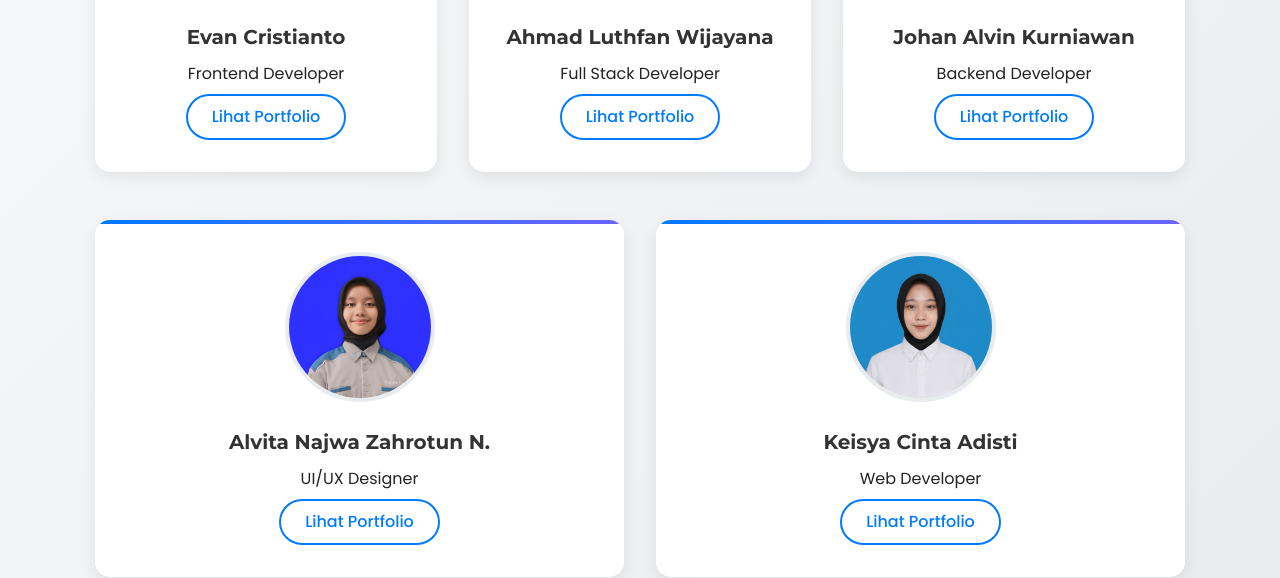
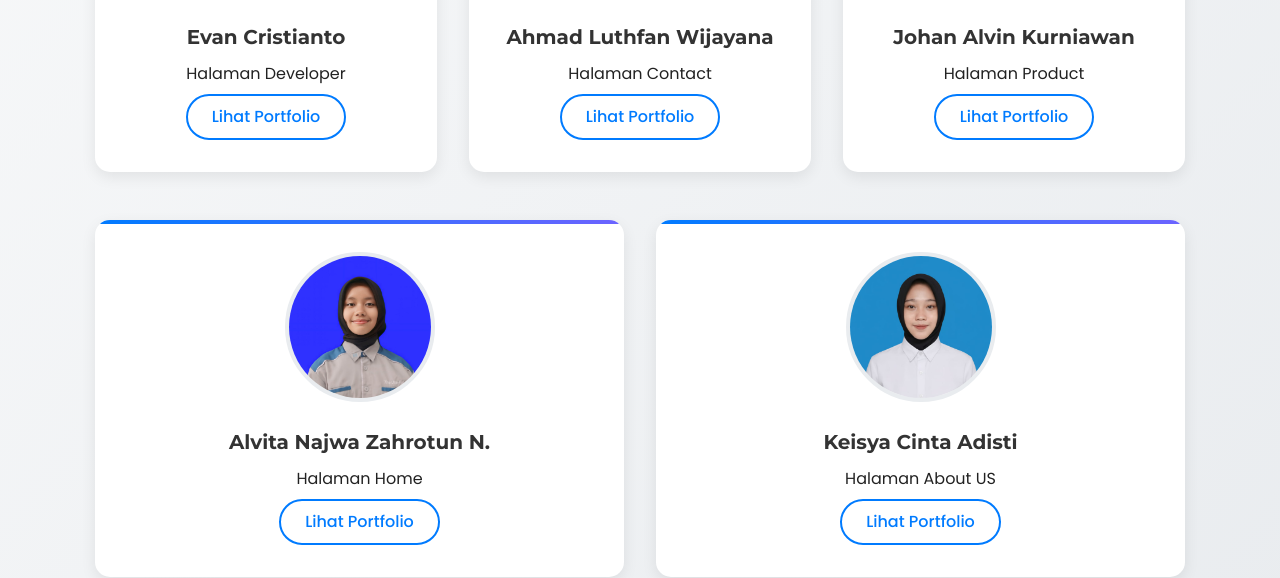
Before and after one commit to JohanAlvin/Citra-Abadi, a plain HTML site: page developer.html in a window 1280 px wide. Shown: the part 496-1074 px from the top of the page. Drawn offline with Linux system fonts and the light colour scheme.

Commit message:
Update developer.html

```diff
--- a/developer.html
+++ b/developer.html
@@ -55,7 +55,7 @@
                             <img src="img/Evan.png" alt="Evan Cristianto">
                         </div>
                         <h3>Evan Cristianto</h3>
-                        <p class="developer-role">Frontend Developer</p>
+                        <p class="developer-role">Halaman Developer</p>
                         <a href="https://evanpersonal629-code.github.io/Personal-/HTMl/home.html" target="_blank" class="github-link">Lihat Portfolio</a>
                     </div>
 
@@ -64,7 +64,7 @@
                             <img src="img/lutfhan.jpg" alt="Ahmad Luthfan Wijayana">
                         </div>
                         <h3>Ahmad Luthfan Wijayana</h3>
-                        <p class="developer-role">Full Stack Developer</p>
+                        <p class="developer-role">Halaman Contact</p>
                         <a href="https://ahmadluthfanwijayana.github.io/PortoLuthfan/" target="_blank" class="github-link">Lihat Portfolio</a>
                     </div>
 
@@ -73,7 +73,7 @@
                             <img src="img/johan.jpg" alt="Johan Alvin Kurniawan">
                         </div>
                         <h3>Johan Alvin Kurniawan</h3>
-                        <p class="developer-role">Backend Developer</p>
+                        <p class="developer-role">Halaman Product</p>
                         <a href="https://johanalvin.github.io/Portofolio-Johan/" target="_blank" class="github-link">Lihat Portfolio</a>
                     </div>
                 </div>
@@ -85,7 +85,7 @@
                             <img src="img/alvita.jpg" alt="Alvita Najwa Zahrotun N.">
                         </div>
                         <h3>Alvita Najwa Zahrotun N.</h3>
-                        <p class="developer-role">UI/UX Designer</p>
+                        <p class="developer-role">Halaman Home</p>
                         <a href="https://alvita-najwa.github.io/portofolio.alvita/" target="_blank" class="github-link">Lihat Portfolio</a>
                     </div>
 
@@ -94,7 +94,7 @@
                             <img src="img/cinta.jpg" alt="Keisya Cinta Adisti">
                         </div>
                         <h3>Keisya Cinta Adisti</h3>
-                        <p class="developer-role">Web Developer</p>
+                        <p class="developer-role">Halaman About US</p>
                         <a href="https://keisyacintaadisti-maker.github.io/KEISYA-CINTA-ADISTI/" target="_blank" class="github-link">Lihat Portfolio</a>
                     </div>
                 </div>
```
